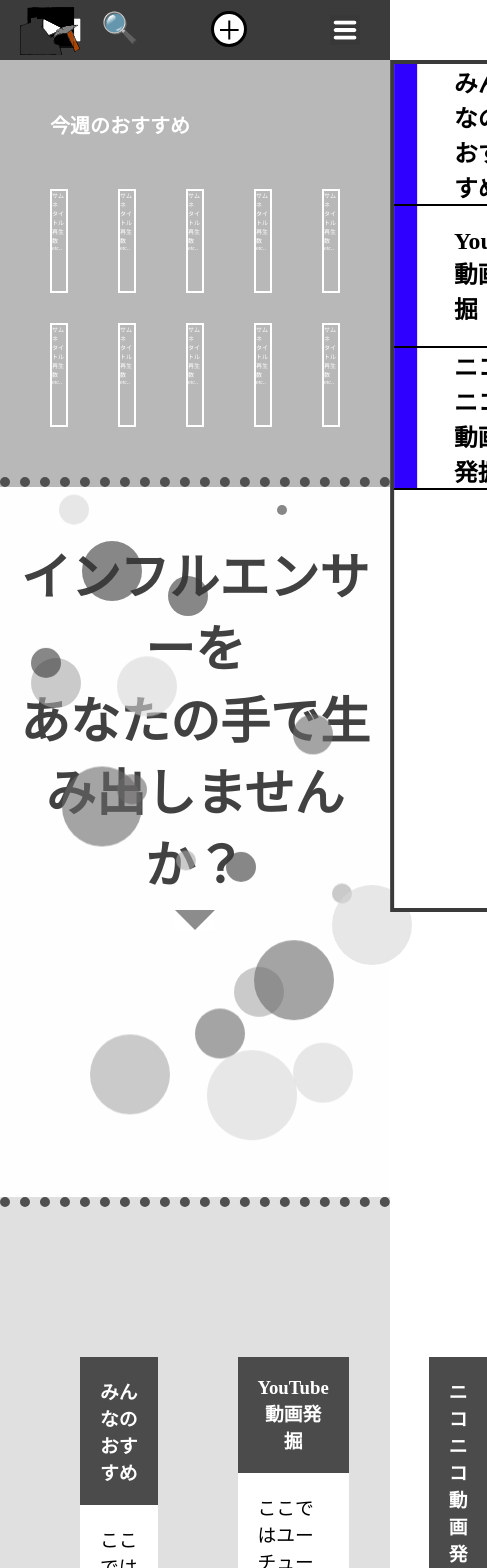
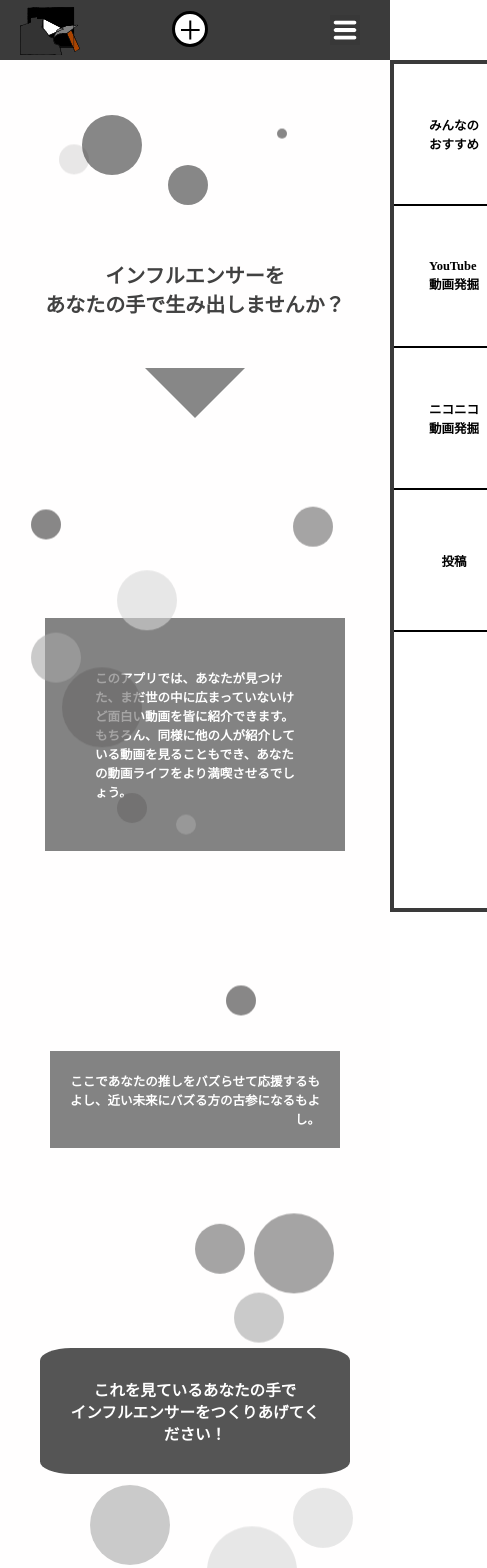
Before and after one commit to headshotMoufu/headshotMoufu, a Vue app: page / in a window 390 px wide. Shown: the top 1568 px of the page, 487 px wide, since content can reach past the window. Built offline with nearby package versions, Linux system fonts and the light colour scheme.

Commit message:
大体できました。

```diff
--- a/src/App.vue
+++ b/src/App.vue
@@ -18,13 +18,12 @@
   position: relative;
 }
 .main {
-  padding-top: 5rem;
   z-index: -1;
   background-color: rgb(184, 184, 184);
   color: white;
 }
 .mainPadding {
-  padding-top: 11rem;
+  padding-top: 6rem;
 }
 .router-link {
   text-decoration: none;
--- a/src/components/Header.vue
+++ b/src/components/Header.vue
@@ -3,13 +3,9 @@
     <router-link to="/" class="router-link"
       ><img src="../assets/videoExcavation.svg" class="logo"
     /></router-link>
-
-    <div class="serch">
-      <input type="text" class="serch-text" />
-      <div class="serch-mark">🔍</div>
-    </div>
+    <div class="product-name">MakeInfluencer</div>
     <router-link to="/upload" class="router-link"
-      ><div class="toUpload" @mouseover="upSwitch" @mouseout="exOff">
+      ><div class="toUpload">
         <span>+</span>
       </div></router-link
     >
@@ -23,16 +19,20 @@
     <div class="menu" id="menu">
       <ul class="menu-list">
         <router-link class="router-link" to="/uploadList">
-          <li class="min-li" @mouseover="recoSwitch" @mouseout="exOff">
-            <h3>みんなの<br />おすすめ</h3>
+          <li class="min-li">
+            <h3>みんなの<br>おすすめ</h3>
           </li></router-link
         ><router-link class="router-link" to="/toYoutubeList">
-          <li class="you-li" @mouseover="youSwitch" @mouseout="exOff">
-            <h3>YouTube<br />動画発掘</h3>
+          <li class="you-li">
+            <h3>YouTube<br>動画発掘</h3>
           </li></router-link
         ><router-link class="router-link" to="/toNicoList">
-          <li class="nico-li" @mouseover="nicoSwitch" @mouseout="exOff">
-            <h3>ニコニコ<br />動画発掘</h3>
+          <li class="nico-li">
+            <h3>ニコニコ<br>動画発掘</h3>
+          </li></router-link
+        ><router-link class="router-link" to="/upload">
+          <li class="toukou-li">
+            <h3>投稿</h3>
           </li></router-link
         >
         <!-- <li>
@@ -92,27 +92,10 @@
   left: 2rem;
   cursor: pointer;
 }
-.serch {
-  display: flex;
-  width: 30%;
-}
-.serch-text {
-  margin: 1.8rem 0;
-  width: 100%;
-  font-size: 1.5rem;
-}
-.serch-mark {
-  margin: 1rem 2rem;
-  font-size: 3rem;
-}
-.home-mark {
-  margin: 3rem;
-  font-size: 3rem;
-}
-.serch-mark:hover {
-  font-size: 4rem;
-  margin: 0.5rem 1.3rem;
-  cursor: pointer;
+.product-name {
+  line-height: 6rem;
+  font-size: 3.5rem;
+  color: white;
 }
 .toUpload {
   background-color: white;
@@ -148,13 +131,6 @@
   margin: 1rem 2.75rem;
   cursor: pointer;
 }
-.menu-list {
-  width: 10%;
-  background-color: rgb(47, 0, 255);
-  top: 0;
-  right: 0;
-  bottom: 0;
-}
 .menu {
   position: fixed;
   width: 23.315rem;
@@ -180,7 +156,8 @@
 .menu-list li h3 {
   position: absolute;
   top: 50%;
-  transform: translateY(-50%);
+  left: 50%;
+  transform: translate(-50%,-50%);
 }
 .menu-list li:hover {
   position: relative;
@@ -210,6 +187,9 @@
 .nico-li:hover::before {
   content: "はやる前のニコニコ動画が見れます。";
 }
+.toukou-li:hover::before{
+  content: "あなたの紹介したい動画を投稿できます。";
+}
 .curten {
   position: fixed;
   top: 6rem;
@@ -220,21 +200,16 @@
   opacity: 0.5;
   z-index: 0.5;
 }
-.ex {
-  position: absolute;
-  right: 18%;
-}
-.reco-ex {
-  top: 6rem;
-}
-.you-ex {
-  top: 13.8rem;
-}
-.nico-ex {
-  top: 21.6rem;
-}
-.up-ex {
-  top: 6rem;
+@media screen and (max-width: 600px) {
+  .product-name {
+    font-size: 0rem;
+  }
+  .menu {
+    width: 10rem;
+  }
+  .menu li {
+    font-size: 2rem;
+  }
 }
 </style>
 
@@ -248,10 +223,6 @@ export default {
   data() {
     return {
       curtenSwitch: false,
-      recoSeen: false,
-      youSeen: false,
-      nicoSeen: false,
-      upSeen: false,
     }
   },
   methods: {
@@ -263,24 +234,6 @@ export default {
       this.curtenSwitch = !this.curtenSwitch
       this.$emit("headerSwitch")
     },
-    recoSwitch() {
-      this.recoSeen = true
-    },
-    youSwitch() {
-      this.youSeen = true
-    },
-    nicoSwitch() {
-      this.nicoSeen = true
-    },
-    upSwitch() {
-      this.upSeen = true
-    },
-    exOff() {
-      this.recoSeen = false
-      this.youSeen = false
-      this.nicoSeen = false
-      this.upSeen = false
-    },
   },
 }
 </script>
--- a/src/views/Home.vue
+++ b/src/views/Home.vue
@@ -1,90 +1,5 @@
 <template>
   <div class="home">
-    <div class="recommend">
-      <h2 class="title">今週のおすすめ</h2>
-      <div class="list">
-        <videoInLists
-          ><ul>
-            <li>サムネ</li>
-            <li>タイトル</li>
-            <li>再生数</li>
-            <li>etc..</li>
-          </ul></videoInLists
-        >
-        <videoInLists
-          ><ul>
-            <li>サムネ</li>
-            <li>タイトル</li>
-            <li>再生数</li>
-            <li>etc..</li>
-          </ul></videoInLists
-        >
-        <videoInLists
-          ><ul>
-            <li>サムネ</li>
-            <li>タイトル</li>
-            <li>再生数</li>
-            <li>etc..</li>
-          </ul></videoInLists
-        >
-        <videoInLists
-          ><ul>
-            <li>サムネ</li>
-            <li>タイトル</li>
-            <li>再生数</li>
-            <li>etc..</li>
-          </ul></videoInLists
-        >
-        <videoInLists
-          ><ul>
-            <li>サムネ</li>
-            <li>タイトル</li>
-            <li>再生数</li>
-            <li>etc..</li>
-          </ul></videoInLists
-        >
-        <videoInLists
-          ><ul>
-            <li>サムネ</li>
-            <li>タイトル</li>
-            <li>再生数</li>
-            <li>etc..</li>
-          </ul></videoInLists
-        >
-        <videoInLists
-          ><ul>
-            <li>サムネ</li>
-            <li>タイトル</li>
-            <li>再生数</li>
-            <li>etc..</li>
-          </ul></videoInLists
-        >
-        <videoInLists
-          ><ul>
-            <li>サムネ</li>
-            <li>タイトル</li>
-            <li>再生数</li>
-            <li>etc..</li>
-          </ul></videoInLists
-        >
-        <videoInLists
-          ><ul>
-            <li>サムネ</li>
-            <li>タイトル</li>
-            <li>再生数</li>
-            <li>etc..</li>
-          </ul></videoInLists
-        >
-        <videoInLists
-          ><ul>
-            <li>サムネ</li>
-            <li>タイトル</li>
-            <li>再生数</li>
-            <li>etc..</li>
-          </ul></videoInLists
-        >
-      </div>
-    </div>
     <div class="guidance">
       <div class="question">
         <ul class="bg">
@@ -138,7 +53,7 @@
           <div v-show="lastVisible" class="fade-in-last">
             <div class="text-last">
               <h1>
-                これを見ているあなたの手で<br />インフルエンサーをつくり上げてください！
+                これを見ているあなたの手で<br />インフルエンサーをつくりあげてください！
               </h1>
             </div>
           </div>
@@ -149,7 +64,7 @@
           <router-link class="router-link" to="/uploadList">
             <div class="menu menu-min">
               <h2 class="menu-title">みんなのおすすめ</h2>
-              <div class="menu-text">
+              <!-- <div class="menu-text">
                 ここではみんなのおすすめ動画を見ることができます。また、<router-link
                   to="/upload"
                   class="router-link"
@@ -160,19 +75,24 @@
                     >ここ
                   </span></router-link
                 >をクリックする、もしくは上部のプラスボタンを押すことであなたのおすすめ動画を投稿することができます。
-              </div>
+              </div> -->
             </div>
           </router-link>
           <router-link class="router-link" to="/toYoutubeList">
             <div class="menu menu-you">
               <h2 class="menu-title">YouTube動画発掘</h2>
-              <div class="menu-text">ここではユーチューブで～</div>
+              <!-- <div class="menu-text">ここではユーチューブで～</div> -->
             </div></router-link
           >
           <router-link class="router-link" to="/toNicoList"
             ><div class="menu menu-nico">
               <h2 class="menu-title">ニコニコ動画発掘</h2>
-              <div class="menu-text">ここではニコニコ動画で～</div>
+              <!-- <div class="menu-text">ここではニコニコ動画で～</div> -->
+            </div></router-link
+          > <router-link class="router-link" to="/upload"
+            ><div class="menu menu-toukou">
+              <h2 class="menu-title">投稿</h2>
+              <!-- <div class="menu-text">ここではニコニコ動画で～</div> -->
             </div></router-link
           >
         </div>
@@ -183,27 +103,17 @@
 g
 
 <style scoped>
-.recommend {
-  width: 100%;
-  border-bottom: rgb(80, 80, 80) dotted 1rem;
-}
-.title {
-  font-size: 2rem;
-  margin: 0 5rem 5rem 5rem;
-}
-.list {
-  margin: 5rem;
-  display: grid;
-  grid-template-columns: repeat(5, 1fr);
-  column-gap: 5rem;
-  row-gap: 3rem;
-}
 .question {
   position: relative;
   background-color: rgb(255, 254, 254);
   width: 100%;
   text-align: center;
-  padding-bottom: 30rem;
+  padding: 20rem 0 40rem;
+}
+.question-text {
+  color: rgb(65, 65, 65);
+  font-size: 7rem;
+  z-index: 5;
 }
 .bg li {
   position: absolute;
@@ -425,17 +335,11 @@ g
     top: 82%;
   }
 }
-.question-text {
-  color: rgb(65, 65, 65);
-  font-size: 5rem;
-  padding-top: 5rem;
-  z-index: 5;
-}
 .arrow {
   position: absolute;
-  border-top: 20px solid black;
-  border-right: 20px solid;
-  border-left: 20px solid;
+  border-top: 50px solid black;
+  border-right: 50px solid transparent;
+  border-left: 50px solid transparent;
   width: 0;
   left: 50%;
   transform: translateX(-50%);
@@ -443,18 +347,18 @@ g
 }
 @keyframes arrow {
   0% {
-    margin-top: 0.5rem;
+    margin-top: 5rem;
     border-top-color: rgb(134, 134, 134);
   }
   100% {
-    margin-top: 1.5rem;
-    border-top-color: rgb(141, 141, 141);
+    margin-top: 7rem;
+    border-top-color: rgb(204, 204, 204);
   }
 }
-@media screen and (min-width: 1447px) {
+@media screen and (min-width: 1450px) {
   .fade-in-left {
     position: relative;
-    margin-top: 8rem;
+    margin-top: 20rem;
     background-color: rgb(131, 131, 131);
     font-size: 6rem;
     padding: 5rem;
@@ -476,7 +380,7 @@ g
   }
   .fade-in-right {
     position: relative;
-    margin-top: 8rem;
+    margin-top: 15rem;
     background-color: rgb(131, 131, 131);
     font-size: 6rem;
     padding: 2rem;
@@ -533,7 +437,6 @@ g
     text-align: right;
     margin-left: 30%;
   }
-
   .menu-list {
     background-color: rgb(224, 224, 224);
   }
@@ -541,44 +444,38 @@ g
     border-top: rgb(80, 80, 80) dotted 1rem;
     border-bottom: rgb(80, 80, 80) dotted 1rem;
     display: grid;
-    grid-template-columns: 1fr 1fr 1fr;
+    grid-template-columns: 1fr 1fr;
+    grid-template-rows: 1fr 1fr;
     grid-gap: 8rem;
-    padding: 15rem 8rem;
+    padding: 15rem 15rem;
   }
   .menu {
-    font-size: 3rem;
     transform: scale(1);
     transition: transform 0.5s;
     cursor: pointer;
+    background-color: rgb(71, 71, 71);
+    padding: 1rem;
   }
   .menu:hover {
     transform: scale(1.1);
   }
   .menu-title {
-    background-color: rgb(75, 75, 75);
-    padding: 2rem;
+    font-size: 3rem;
+    height: 10rem;
+    line-height: 10rem;
+    border: 0.5rem rgb(255, 255, 255);
     text-align: center;
-    color: white;
-  }
-  .menu-text {
-    background-color: white;
-    padding: 2rem;
-  }
-  .menu-text span {
-    color: blue;
-  }
-  .spanLarge {
-    font-size: 2rem;
-    border-bottom: 0.1rem solid blue;
-  }
-  .spanSmall {
-    font-size: 2rem;
+    color: rgb(255, 255, 255);
+    border: 0.7rem dotted;
   }
 }
-@media screen and (max-width: 1447px) {
+@media screen and (max-width: 1450px) {
+  .question {
+    padding-bottom: 30rem;
+  }
   .fade-in-left {
-    position: relative;
-    margin-top: 8rem;
+    width: 50rem;
+    margin: 30rem 10rem auto 10rem;
     background-color: rgb(131, 131, 131);
     font-size: 6rem;
     padding: 5rem;
@@ -591,19 +488,17 @@ g
   .first-enter,
   .first-leave-to {
     opacity: 0;
-    transform: translateX(-85%);
-  }
-  .first-enter-to,
-  .first-leave {
-    transform: transalate(0);
+    transform: translateX(100%);
   }
   .fade-in-right {
-    position: relative;
-    margin-top: 8rem;
+    margin-right: 10rem;
+    position: absolute;
+    right: 0;
+    width: 50rem;
+    margin-top: 15rem;
     background-color: rgb(131, 131, 131);
     font-size: 6rem;
     padding: 2rem;
-    clip-path: polygon(30% 0%, 100% 0%, 100% 95%, 15% 95%);
     z-index: 5;
   }
   .second-leave-active,
@@ -613,17 +508,13 @@ g
   .second-enter,
   .second-leave-to {
     opacity: 0;
-    transform: translateX(85%);
-  }
-  .second-enter-to,
-  .second-leave {
-    transform: transalate(0);
+    transform: translateX(-100%);
   }
   .fade-in-last {
     position: relative;
-    width: 80%;
+    width: 70rem;
     background-color: rgb(85, 85, 85);
-    margin: 20rem auto 0;
+    margin: 50rem auto 0;
     padding: 8rem;
     border-radius: 50%;
     z-index: 5;
@@ -642,21 +533,15 @@ g
     opacity: 0;
     transform: scale(0);
   }
-  .text-left {
-    padding-top: 3rem;
-  }
   .text-last {
-    font-size: 8rem;
+    font-size: 5.5rem;
   }
   .text-left h1 {
     text-align: left;
-    margin-right: 30%;
   }
   .text-right h1 {
     text-align: right;
-    margin-left: 30%;
   }
-
   .menu-list {
     background-color: rgb(224, 224, 224);
   }
@@ -664,39 +549,225 @@ g
     border-top: rgb(80, 80, 80) dotted 1rem;
     border-bottom: rgb(80, 80, 80) dotted 1rem;
     display: grid;
-    grid-template-columns: 1fr 1fr 1fr;
+    grid-template-columns: 1fr 1fr;
+    grid-template-rows: 1fr 1fr;
     grid-gap: 8rem;
-    padding: 15rem 8rem;
+    padding: 15rem 15rem;
   }
   .menu {
-    font-size: 3rem;
     transform: scale(1);
     transition: transform 0.5s;
     cursor: pointer;
+    background-color: rgb(71, 71, 71);
+    padding: 1rem;
   }
   .menu:hover {
     transform: scale(1.1);
   }
   .menu-title {
-    background-color: rgb(75, 75, 75);
+    font-size: 3rem;
+    height: 10rem;
+    line-height: 10rem;
+    border: 0.5rem rgb(255, 255, 255);
+    text-align: center;
+    color: rgb(255, 255, 255);
+    border: 0.7rem dotted;
+  }
+}
+@media screen and (max-width: 1050px){
+  .question-text {
+    font-size: 5rem;
+  }
+  .question {
+    padding-bottom: 30rem;
+  }
+  .fade-in-left {
+    margin-left: 10rem;
+    width: 50rem;
+    margin-top: 30rem;
+    background-color: rgb(131, 131, 131);
+    font-size: 6rem;
+    padding: 5rem;
+    z-index: 5;
+  }
+  .first-leave-active,
+  .first-enter-active {
+    transition: opacity 1s, transform 1s;
+  }
+  .first-enter,
+  .first-leave-to {
+    opacity: 0;
+    transform: translateX(100%);
+  }
+  .fade-in-right {
+    margin-right: 10rem;
+    position: absolute;
+    right: 0;
+    width: 50rem;
+    margin-top: 15rem;
+    background-color: rgb(131, 131, 131);
+    font-size: 6rem;
     padding: 2rem;
+    z-index: 5;
+  }
+  .second-leave-active,
+  .second-enter-active {
+    transition: opacity 1s, transform 1s;
+  }
+  .second-enter,
+  .second-leave-to {
+    opacity: 0;
+    transform: translateX(-100%);
+  }
+  .fade-in-last {
+    position: relative;
+    width: 70rem;
+    background-color: rgb(85, 85, 85);
+    margin: 50rem auto 0;
+    padding: 8rem;
+    border-radius: 50%;
+    z-index: 5;
+  }
+  .last-leave-active,
+  .last-enter-active {
+    transition: opacity 1s, transform 1s;
+  }
+  .last-enter-to,
+  .last-leave {
+    transform: scale(1);
+    font-size: 15rem;
+  }
+  .last-enter,
+  .last-leave-to {
+    opacity: 0;
+    transform: scale(0);
+  }
+  .text-last {
+    font-size: 5.5rem;
+  }
+  .text-left h1 {
+    text-align: left;
+  }
+  .text-right h1 {
+    text-align: right;
+  }
+}
+@media screen and (max-width: 957px) {
+  .menu-list {
+    background-color: rgb(224, 224, 224);
+  }
+  .menu-container {
+    border-top: rgb(80, 80, 80) dotted 1rem;
+    border-bottom: rgb(80, 80, 80) dotted 1rem;
+    display: grid;
+    grid-template-columns: 1fr;
+    grid-gap: 8rem;
+    padding: 15rem 10rem;
+  }
+  .menu {
+    transform: scale(1);
+    transition: transform 0.5s;
+    cursor: pointer;
+    background-color: rgb(71, 71, 71);
+    padding: 1rem;
+  }
+  .menu:hover {
+    transform: scale(1.1);
+  }
+  .menu-title {
+    font-size: 3rem;
+    height: 10rem;
+    line-height: 10rem;
+    border: 0.5rem rgb(255, 255, 255);
     text-align: center;
-    color: white;
+    color: rgb(255, 255, 255);
+    border: 0.7rem dotted;
   }
-  .menu-text {
-    background-color: white;
-    padding: 2rem;
+}
+@media screen and (max-width: 860px) {
+  .fade-in-last {
+    width: 50rem;
   }
-  .menu-text span {
-    color: blue;
+}
+@media screen and (max-width: 790px) {
+  .fade-in-left {
+    margin: 30rem auto 0;
   }
-  .spanLarge {
-    font-size: 2rem;
-    border-bottom: 0.1rem solid blue;
+  .fade-in-right {
+    position: relative;
+    margin: 20rem auto;
   }
-  .spanSmall {
+  .menu-container {
+    padding: 15rem 10rem;
+  }
+}
+@media screen and (max-width: 790px) {
+  .question {
+    padding-bottom: 20rem;
+  }
+  .question-text {
+    font-size: 4rem;
+  }
+  .fade-in-left {
+    width: 30rem;
+  }
+  .fade-in-right {
+    position: relative;
+    margin: 20rem auto;
+    width: 30rem;
+  }
+  .fade-in-last{
+    margin-top: 10rem;
+    border-radius: 10%;
+    width: 50rem;
+    padding: 3rem;
+  }
+  .text-last {
+    font-size: rem;
+  }
+  .menu-container {
+    padding: 15rem 10rem;
+  }
+}
+@media screen and (max-width: 689px) {
+  .menu-title {
     font-size: 2rem;
   }
+  .menu-container {
+    padding: 10rem;
+  }
+}
+@media screen and (max-width: 600px) {
+  .question-text {
+    font-size: 2rem;
+  }
+  .fade-in-left {
+    width: 20rem;
+  }
+  .fade-in-right{
+    width: 25rem;
+  }
+  .fade-in-last {
+    width: 25rem;
+  }
+  .text-left {
+    font-size: 2rem;
+  }
+  .text-right {
+    font-size: 2rem;
+  }
+  .text-last {
+    font-size: 2.5rem;
+  }
+  .menu-container {
+    padding: 5rem;
+  }
+.bg li:nth-child(9) {
+  display: none;
+}
+.bg li:nth-child(10) {
+  display: none;
+}
 }
 /* @media screen and (max-width: 1258px) {
   .fade-in-left {
@@ -944,17 +1015,12 @@ g
 </style>
 
 <script>
-import videoInLists from "@/components/VideoInLists.vue"
 export default {
-  components: {
-    videoInLists,
-  },
   data() {
     return {
       firstVisible: false,
       secondVisible: false,
       lastVisible: false,
-      isSpanLarge: false,
     }
   },
   created() {
@@ -963,27 +1029,24 @@ export default {
   methods: {
     handleScroll() {
       this.scrollY = window.scrollY
-      if (!this.firatVisible) {
-        this.firstVisible = window.scrollY > 100
-      } else if (window.scrollY < 90) {
-        this.firstVisible = !this.firstVisible
+      if (window.scrollY>200) {
+        this.firstVisible = true
       }
-      if (!this.secondVisible) {
-        this.secondVisible = window.scrollY > 300
-      } else if (window.scrollY < 100) {
-        this.secondVisible = !this.secondVisible
+      // else if (window.scrollY < 90) {
+      //   this.firstVisible = !this.firstVisible
+      // }
+      if (window.scrollY>500) {
+        this.secondVisible = true
       }
-      if (!this.lastVisible) {
-        this.lastVisible = window.scrollY > 700
-      } else if (window.scrollY < 650) {
-        this.lastVisible = !this.lastVisible
+      // else if (window.scrollY < 100) {
+      //   this.secondVisible = !this.secondVisible
+      // }
+      if (window.scrollY>800) {
+        this.lastVisible = true
       }
-    },
-    spanOver() {
-      this.isSpanLarge = true
-    },
-    spanOut() {
-      this.isSpanLarge = false
+      // else if (window.scrollY < 650) {
+      //   this.lastVisible = !this.lastVisible
+      // }
     },
   },
 }
--- a/src/views/Upload.vue
+++ b/src/views/Upload.vue
@@ -17,10 +17,9 @@
         <textarea
           v-model="inputComment"
           name="inputComment"
+          placeholder="コメントを入力"
           class="input-comment"
           id="inputComment"
-          cols="50"
-          rows="5"
         ></textarea>
         <button type="submit" class="submit" id="submit">送信</button>
       </form>
@@ -33,14 +32,13 @@
   position: absolute;
   top: 0;
   background-color: rgb(184, 184, 184);
-  height: 100vh;
   width: 100%;
   text-align: center;
   z-index: 5;
 }
 .title {
-  padding-top: 10rem;
-  font-size: 3rem;
+  padding-top: 15rem;
+  font-size: 5rem;
 }
 .form {
   padding-top: 6rem;
@@ -51,18 +49,20 @@
 }
 .input-url {
   height: 3rem;
-  width: 78rem;
+  width: 50%;
   margin-bottom: 5rem;
   font-size: 2rem;
 }
 .input-comment {
   margin-bottom: 5rem;
+  height: 20rem;
+  width: 50%;
   font-size: 3rem;
 }
 .submit {
   font-size: 2rem;
   display: block;
-  margin: 0 auto;
+  margin: 5rem auto 10rem;
 }
 </style>
 
```
